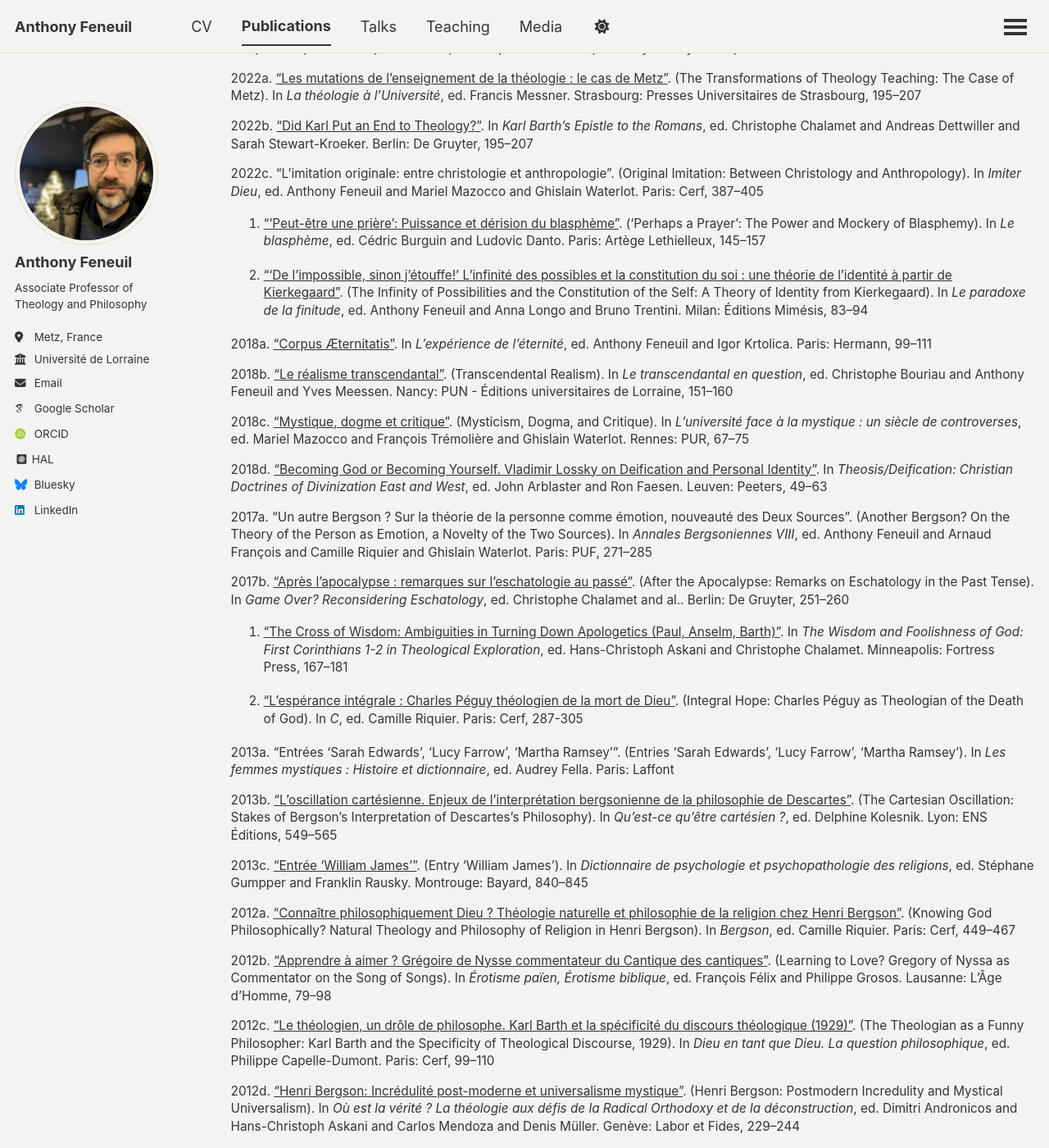
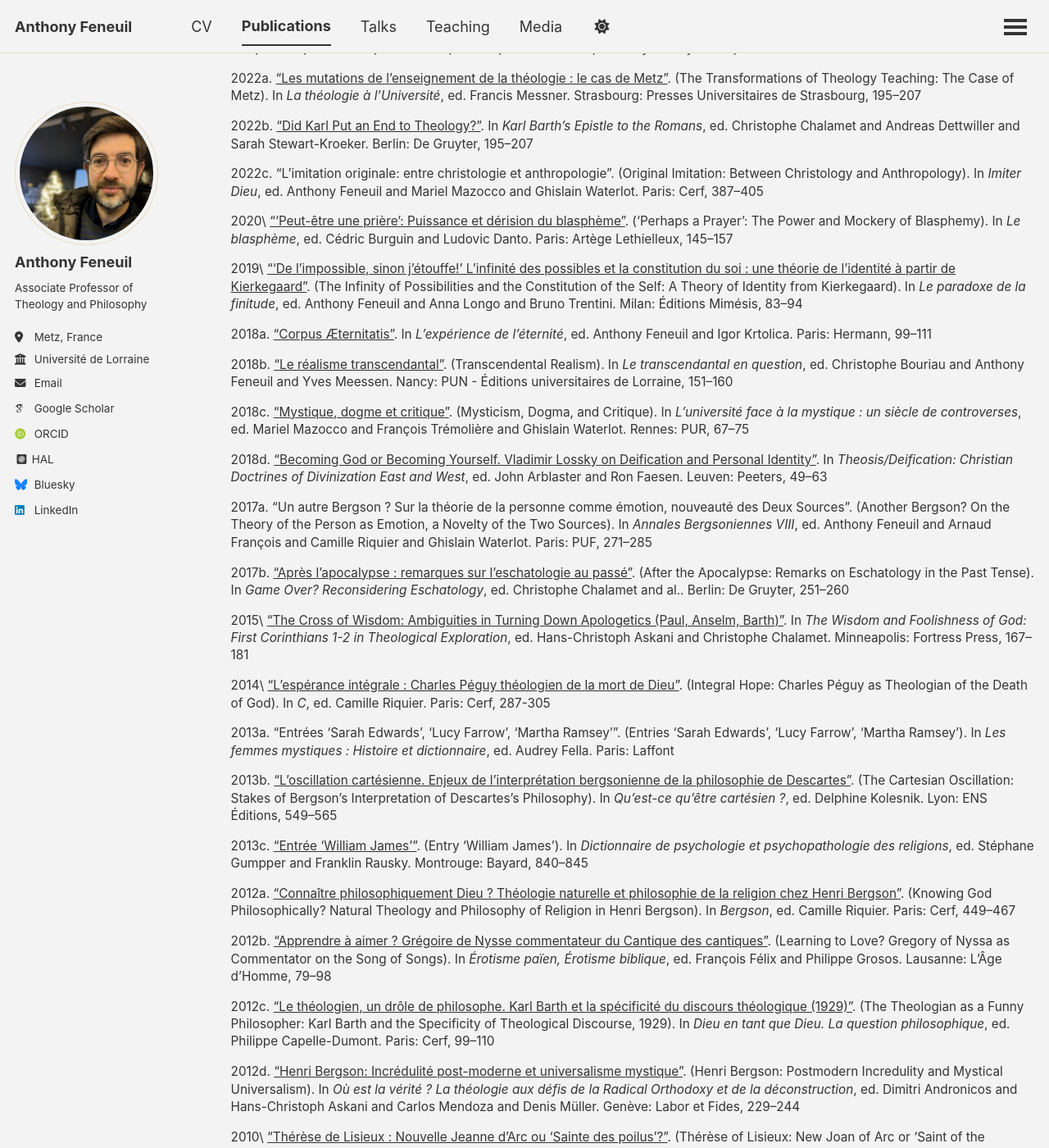
Before and after one commit to anfnl/anfnl.github.io, a Jekyll site: the page built from _pages/publications.md, in a window 1280 px wide and 1400 px high, scrolled down 2463 px. Shown: the whole window at 82% size. Built offline with Jekyll 4.4.1, drawn with Linux system fonts in a browser that asks for light colours; some web fonts are replaced; a script that is not in the unit is left out.

Commit message:
Update publications.md

```diff
--- a/_pages/publications.md
+++ b/_pages/publications.md
@@ -99,9 +99,9 @@ header: false
 
 2022c. "L'imitation originale: entre christologie et anthropologie". (Original Imitation: Between Christology and Anthropology). In *Imiter Dieu*, ed. Anthony Feneuil and Mariel Mazocco and Ghislain Waterlot. Paris: Cerf, 387–405
 
-2020. ["'Peut-être une prière': Puissance et dérision du blasphème"](https://hal.univ-lorraine.fr/hal-02972703). ('Perhaps a Prayer': The Power and Mockery of Blasphemy). In *Le blasphème*, ed. Cédric Burguin and Ludovic Danto. Paris: Artège Lethielleux, 145–157
+2020\ ["'Peut-être une prière': Puissance et dérision du blasphème"](https://hal.univ-lorraine.fr/hal-02972703). ('Perhaps a Prayer': The Power and Mockery of Blasphemy). In *Le blasphème*, ed. Cédric Burguin and Ludovic Danto. Paris: Artège Lethielleux, 145–157
 
-2019. ["'De l'impossible, sinon j'étouffe!' L'infinité des possibles et la constitution du soi : une théorie de l'identité à partir de Kierkegaard"](https://hal.univ-lorraine.fr/hal-02367196). (The Infinity of Possibilities and the Constitution of the Self: A Theory of Identity from Kierkegaard). In *Le paradoxe de la finitude*, ed. Anthony Feneuil and Anna Longo and Bruno Trentini. Milan: Éditions Mimésis, 83–94
+2019\ ["'De l'impossible, sinon j'étouffe!' L'infinité des possibles et la constitution du soi : une théorie de l'identité à partir de Kierkegaard"](https://hal.univ-lorraine.fr/hal-02367196). (The Infinity of Possibilities and the Constitution of the Self: A Theory of Identity from Kierkegaard). In *Le paradoxe de la finitude*, ed. Anthony Feneuil and Anna Longo and Bruno Trentini. Milan: Éditions Mimésis, 83–94
 
 2018a. ["Corpus Æternitatis"](https://hal.univ-lorraine.fr/hal-01996221). In *L'expérience de l'éternité*, ed. Anthony Feneuil and Igor Krtolica. Paris: Hermann, 99–111
 
@@ -115,9 +115,9 @@ header: false
 
 2017b. ["Après l'apocalypse : remarques sur l'eschatologie au passé"](https://doi.org/10.1515/9783110521412-016). (After the Apocalypse: Remarks on Eschatology in the Past Tense). In *Game Over? Reconsidering Eschatology*, ed. Christophe Chalamet and al.. Berlin: De Gruyter, 251–260
 
-2015. ["The Cross of Wisdom: Ambiguities in Turning Down Apologetics (Paul, Anselm, Barth)"](https://doi.org/10.1515/9783110521412-016). In *The Wisdom and Foolishness of God: First Corinthians 1-2 in Theological Exploration*, ed. Hans-Christoph Askani and Christophe Chalamet. Minneapolis: Fortress Press, 167–181
+2015\ ["The Cross of Wisdom: Ambiguities in Turning Down Apologetics (Paul, Anselm, Barth)"](https://doi.org/10.1515/9783110521412-016). In *The Wisdom and Foolishness of God: First Corinthians 1-2 in Theological Exploration*, ed. Hans-Christoph Askani and Christophe Chalamet. Minneapolis: Fortress Press, 167–181
 
-2014. ["L'espérance intégrale : Charles Péguy théologien de la mort de Dieu"](https://www.editionsducerf.fr/librairie/livre/8648/J.-B). (Integral Hope: Charles Péguy as Theologian of the Death of God). In *C*, ed. Camille Riquier. Paris: Cerf, 287-305
+2014\ ["L'espérance intégrale : Charles Péguy théologien de la mort de Dieu"](https://www.editionsducerf.fr/librairie/livre/8648/J.-B). (Integral Hope: Charles Péguy as Theologian of the Death of God). In *C*, ed. Camille Riquier. Paris: Cerf, 287-305
 
 2013a. "Entrées 'Sarah Edwards', 'Lucy Farrow', 'Martha Ramsey'". (Entries 'Sarah Edwards', 'Lucy Farrow', 'Martha Ramsey'). In *Les femmes mystiques : Histoire et dictionnaire*, ed. Audrey Fella. Paris: Laffont
 
@@ -133,7 +133,7 @@ header: false
 
 2012d. ["Henri Bergson: Incrédulité post-moderne et universalisme mystique"](https://archive-ouverte.unige.ch/unige:18763). (Henri Bergson: Postmodern Incredulity and Mystical Universalism). In *Où est la vérité ? La théologie aux défis de la Radical Orthodoxy et de la déconstruction*, ed. Dimitri Andronicos and Hans-Christoph Askani and Carlos Mendoza and Denis Müller. Genève: Labor et Fides, 229–244
 
-2010. ["Thérèse de Lisieux : Nouvelle Jeanne d'Arc ou 'Sainte des poilus'?"](https://archive-ouverte.unige.ch/unige:18482). (Thérèse of Lisieux: New Joan of Arc or 'Saint of the Poilus'?). In *La Mystique face aux guerres mondiales*, ed. Dominique de Courcelles and Ghislain Waterlot. Paris: PUF, 69–86
+2010\ ["Thérèse de Lisieux : Nouvelle Jeanne d'Arc ou 'Sainte des poilus'?"](https://archive-ouverte.unige.ch/unige:18482). (Thérèse of Lisieux: New Joan of Arc or 'Saint of the Poilus'?). In *La Mystique face aux guerres mondiales*, ed. Dominique de Courcelles and Ghislain Waterlot. Paris: PUF, 69–86
 
 2008a. ["Le Dieu de _L'Évolution créatrice_ est-il un Dieu des philosophes?"](https://archive-ouverte.unige.ch/unige:5246). (Is the God of *Creative Evolution* a God of the Philosophers?). In *Annales Bergsoniennes IV*, ed. Anne Fagault-Largeault and Frédéric Worms. Paris: PUF, 309–324
 
```
